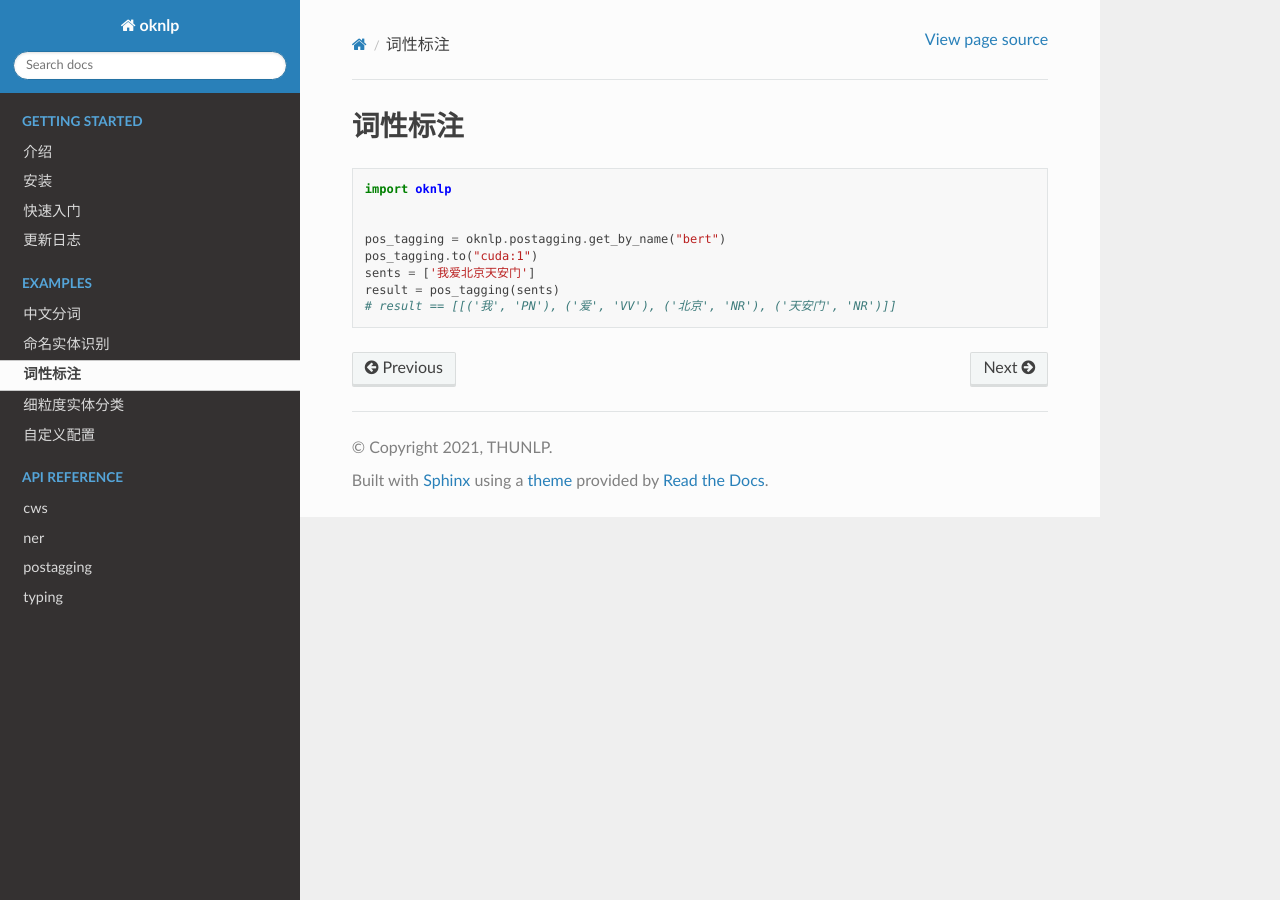
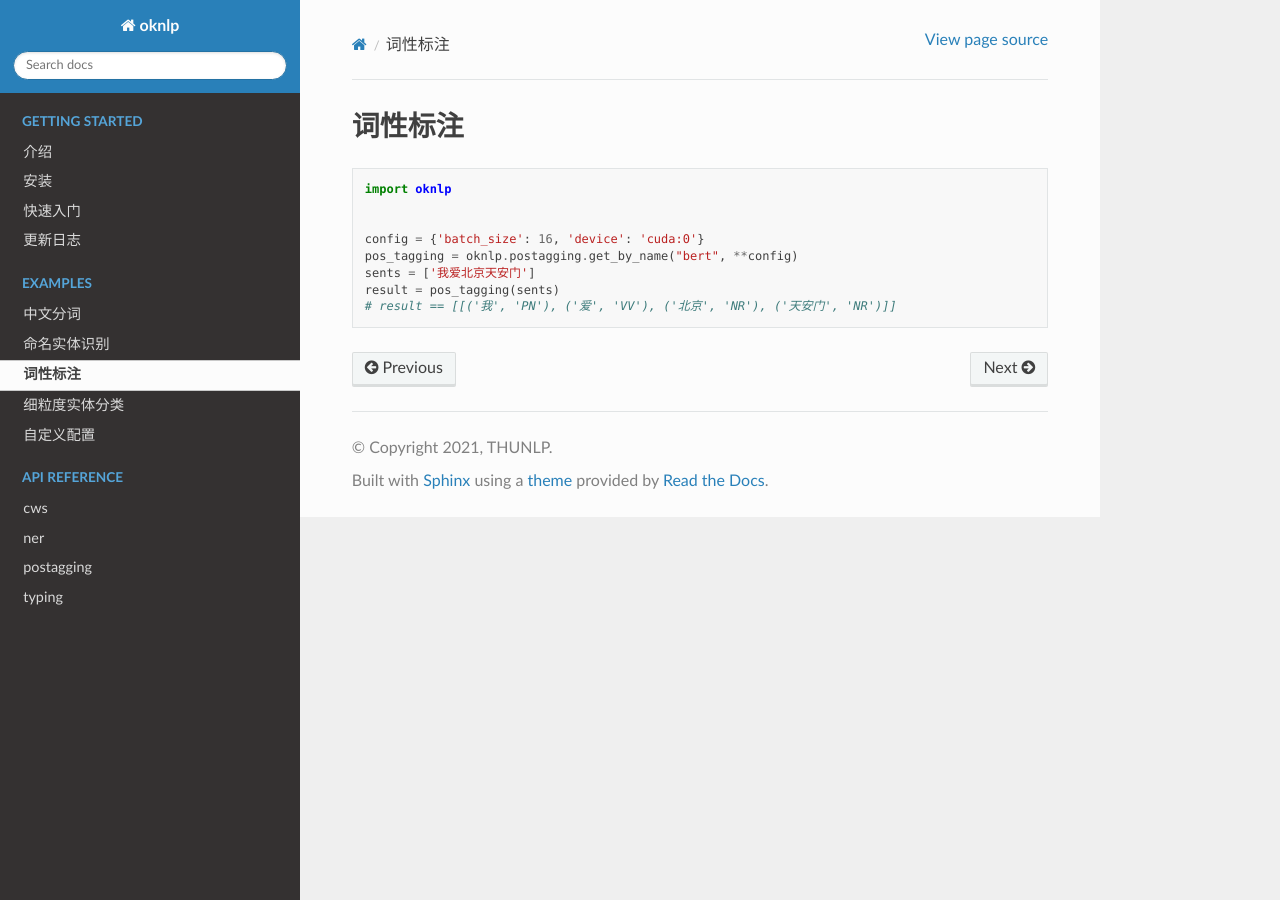
Before and after one commit to thunlp/oknlp, a Sphinx documentation site: the page built from docs/source/examples/postagging.rst, in a window 1280 px wide. Built offline with Sphinx 7.4.7 and the Read the Docs theme 2.0.0, drawn with Linux system fonts in a browser that asks for light colours.

Commit message:
修改文档

```diff
--- a/docs/source/examples/cws.rst
+++ b/docs/source/examples/cws.rst
@@ -6,8 +6,8 @@
     import oknlp
 
 
-    cws = oknlp.cws.get_by_name(name="bert")
-    cws.to("cuda:1")
+    config = {'batch_size': 16, 'device': 'cuda:0'}
+    cws = oknlp.cws.get_by_name(name="bert", **config)
     sents = ['我爱北京天安门']
     result = cws(sents)
     # result == [['我', '爱', '北京', '天安门']]
--- a/docs/source/examples/ner.rst
+++ b/docs/source/examples/ner.rst
@@ -6,8 +6,8 @@
     import oknlp
 
 
-    ner = oknlp.ner.get_by_name(name="bert")
-    ner.to("cuda:1")
+    config = {'batch_size': 16, 'device': 'cuda:0'}
+    ner = oknlp.ner.get_by_name(name="bert", **config)
     sents = ['我爱北京天安门']
     result = ner(sents)
     # result == [[{'begin': 2, 'type': 'LOC', 'end': 3}, {'begin': 4, 'type': 'LOC', 'end': 6}]]
--- a/docs/source/examples/postagging.rst
+++ b/docs/source/examples/postagging.rst
@@ -6,8 +6,8 @@
     import oknlp
 
 
-    pos_tagging = oknlp.postagging.get_by_name("bert")
-    pos_tagging.to("cuda:1")
+    config = {'batch_size': 16, 'device': 'cuda:0'}
+    pos_tagging = oknlp.postagging.get_by_name("bert", **config)
     sents = ['我爱北京天安门']
     result = pos_tagging(sents)
     # result == [[('我', 'PN'), ('爱', 'VV'), ('北京', 'NR'), ('天安门', 'NR')]]
--- a/docs/source/examples/typing.rst
+++ b/docs/source/examples/typing.rst
@@ -6,8 +6,8 @@
     import oknlp
 
 
-    typing = oknlp.typing.get_by_name(name="bert")
-    typing.to("cuda:1")
+    config = {'batch_size': 16, 'device': 'cuda:0'}
+    typing = oknlp.typing.get_by_name(name="bert", **config)
     sents = [
         ("3月15日,北方多地正遭遇近10年来强度最大、影响范围最广的沙尘暴。", [30, 33]),
     ]
--- a/docs/source/installation.rst
+++ b/docs/source/installation.rst
@@ -13,6 +13,6 @@
 
 .. code-block:: sh
 
-    git clone https://github.com/PLNUHT/ink.git
+    git clone https://github.com/PLNUHT/oknlp.git
     cd oknlp
     python setup.py install
```
Also changed, not shown: docs/source/config.rst (+3 -10 lines), 1 other file.
